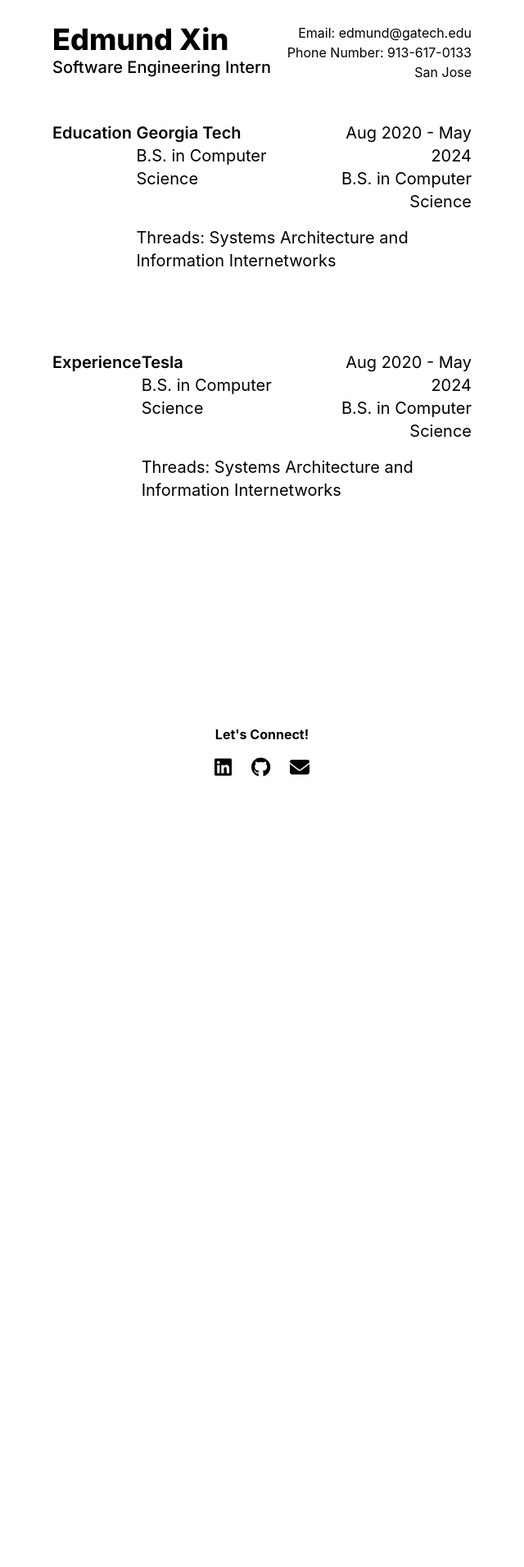
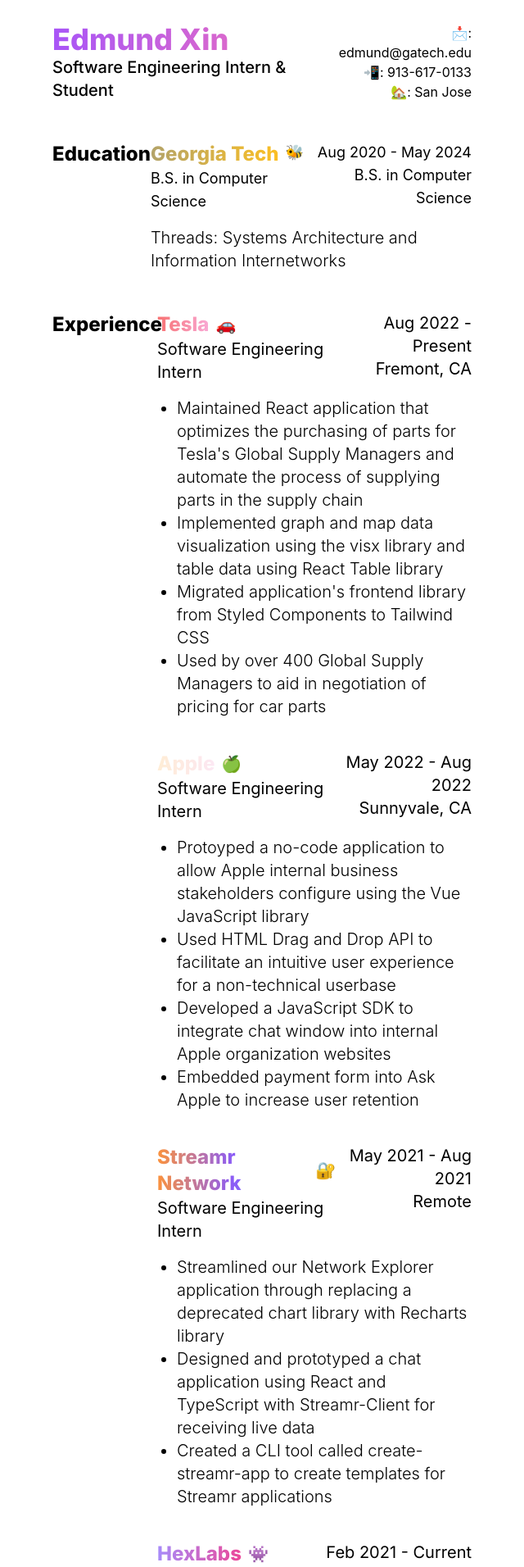
Before and after one commit to its-edmund/personal-website, a Next.js app: page /resume in a window 1280 px wide. Shown: the part 100-2012 px from the top of the page at 82% size, without its empty margins (320-960 px from the left). Before the commit the page ends 1080 px from the top, so only its background shows below. Built offline with nearby package versions, Linux system fonts and the light colour scheme.

Commit message:
Finish resume page

```diff
--- a/components/Navbar.tsx
+++ b/components/Navbar.tsx
@@ -51,7 +51,7 @@
             currentRoute === "/resume" ? "bg-white text-black" : "text-white"
           }`}
         >
-          About
+          Resume
         </a>
       </Link>
       <Link href="/blog">
--- /dev/null
+++ b/components/Resume/Section.tsx
@@ -0,0 +1,9 @@
+import { NextPage } from "next";
+
+interface SectionProps {
+  sectionTitle: string;
+}
+
+const Section: NextPage = () => {
+  return <div></div>;
+};
--- a/pages/resume.tsx
+++ b/pages/resume.tsx
@@ -1,28 +1,93 @@
 import { NextPage } from "next";
+import { useState } from "react";
 import Layout from "../components/Layout";
+import ResumeFile from "/public/files/Edmund_Xin_Resume.pdf";
+
+interface EntryProps {
+  title: string;
+  dateRange?: string;
+  role?: string;
+  location?: string;
+  content: string[];
+  gradient?: string;
+  icon?: string;
+}
+
+const Entry: NextPage<EntryProps> = ({
+  title,
+  dateRange,
+  role,
+  location,
+  content,
+  gradient,
+  icon,
+}: EntryProps) => {
+  return (
+    <div className="mb-6">
+      <div className="flex flex-row text-xl">
+        <div>
+          <div className="flex flex-row items-center">
+            <h6
+              className={`text-2xl font-extrabold ${
+                gradient ? "text-transparent bg-clip-text " + gradient : ""
+              } mr-2`}
+            >
+              {title}
+            </h6>
+            {icon}
+          </div>
+          <p>{role}</p>
+        </div>
+        <div className="flex flex-col ml-auto text-right">
+          <h6>{dateRange}</h6>
+          <p>{location}</p>
+        </div>
+      </div>
+
+      <div className="mt-4 pl-6 text-md font-light">
+        <ul className="list-disc">
+          {content.map((sent) => {
+            return <li key={sent}>{sent}</li>;
+          })}
+        </ul>
+      </div>
+      <p className="mt-4"></p>
+    </div>
+  );
+};
 
 const Resume: NextPage = () => {
+  const [downloadButtonHover, setDownloadButtonHover] = useState(false);
   return (
     <Layout>
       <div className="px-64 py-16">
         <div className="flex flex-row justify-between">
           <div className="flex flex-col">
-            <h2 className="text-4xl font-extrabold">Edmund Xin</h2>
-            <h4 className="text-xl font-medium">Software Engineering Intern</h4>
+            <h2 className="text-4xl font-extrabold text-transparent bg-clip-text bg-gradient-to-r from-purple-500 to-pink-400">
+              Edmund Xin
+            </h2>
+            <h4 className="text-xl font-medium">
+              Software Engineering Intern & Student
+            </h4>
           </div>
           <div className="flex flex-col text-right">
-            <p>Email: edmund@gatech.edu</p>
-            <p>Phone Number: 913-617-0133</p>
-            <p>San Jose</p>
+            <p>📩: edmund@gatech.edu</p>
+            <p>📲: 913-617-0133</p>
+            <p>🏡: San Jose</p>
           </div>
         </div>
         <div className="flex flex-col">
-          <div className="flex flex-row py-12 text-xl">
-            <h5 className="w-1/4 text-xl font-semibold">Education</h5>
+          <div className="flex flex-row pt-12 text-xl">
+            <h5 className="w-1/4 text-2xl font-extrabold">Education</h5>
             <div className="flex flex-col w-full">
-              <div className="flex flex-row">
+              <div className="flex flex-row text-lg">
                 <div>
-                  <h6 className="font-semibold">Georgia Tech</h6>
+                  <div className="flex flex-row">
+                    <h6 className="font-extrabold text-2xl text-transparent bg-clip-text bg-gradient-to-r from-[#B3A369] to-amber-400 mr-2">
+                      Georgia Tech
+                    </h6>
+                    🐝
+                  </div>
                   <p>B.S. in Computer Science</p>
                 </div>
                 <div className="flex flex-col ml-auto text-right">
@@ -31,7 +96,7 @@
                 </div>
               </div>
 
-              <p className="mt-4">
+              <p className="mt-4 font-light">
                 Threads: Systems Architecture and Information Internetworks
               </p>
             </div>
@@ -39,25 +104,108 @@
         </div>
         <div className="flex flex-col">
           <div className="flex flex-row py-12 text-xl">
-            <h5 className="w-1/4 text-xl font-semibold">Experience</h5>
+            <h5 className="w-1/4 text-2xl font-extrabold">Experience</h5>
             <div className="flex flex-col w-full">
-              <div className="flex flex-row">
-                <div>
-                  <h6 className="font-semibold">Tesla</h6>
-                  <p>B.S. in Computer Science</p>
-                </div>
-                <div className="flex flex-col ml-auto text-right">
-                  <h6>Aug 2020 - May 2024</h6>
-                  <p>B.S. in Computer Science</p>
-                </div>
-              </div>
+              <Entry
+                title="Tesla"
+                dateRange="Aug 2022 - Present"
+                location="Fremont, CA"
+                role="Software Engineering Intern"
+                icon="🚗"
+                content={[
+                  "Maintained React application that optimizes the purchasing of parts for Tesla's Global Supply Managers and automate the process of supplying parts in the supply chain",
+                  "Implemented graph and map data visualization using the visx library and table data using React Table library",
+                  "Migrated application's frontend library from Styled Components to Tailwind CSS",
+                  "Used by over 400 Global Supply Managers to aid in negotiation of pricing for car parts",
+                ]}
+                gradient="bg-gradient-to-r from-red-400 to-pink-300"
+              />
+              <Entry
+                title="Apple"
+                dateRange="May 2022 - Aug 2022"
+                location="Sunnyvale, CA"
+                role="Software Engineering Intern"
+                icon="🍏"
+                content={[
+                  "Protoyped a no-code application to allow Apple internal business stakeholders configure using the Vue JavaScript library",
+                  "Used HTML Drag and Drop API to facilitate an intuitive user experience for a non-technical userbase",
+                  "Developed a JavaScript SDK to integrate chat window into internal Apple organization websites",
+                  "Embedded payment form into Ask Apple to increase user retention",
+                ]}
+                gradient="bg-gradient-to-r from-orange-100 to-pink-100"
+              />
+              <Entry
+                title="Streamr Network"
+                dateRange="May 2021 - Aug 2021"
+                location="Remote"
+                role="Software Engineering Intern"
+                icon="🔐"
+                content={[
+                  "Streamlined our Network Explorer application through replacing a deprecated chart library with Recharts library",
+                  "Designed and prototyped a chat application using React and TypeScript with Streamr-Client for receiving live data",
+                  "Created a CLI tool called create-streamr-app to create templates for Streamr applications",
+                ]}
+                gradient="bg-gradient-to-r from-orange-400 via-violet-500 to-blue-400"
+              />
+              <Entry
+                title="HexLabs"
+                dateRange="Feb 2021 - Current"
+                location="Atlanta, GA"
+                role="Tech Team Member"
+                icon="👾"
+                content={[
+                  "Spearheaded the migration of HexLab backend services to a centralized monorepo for increased maintability",
+                  "Acted as project lead for our Admin Dashboard application which combines data of +1500 participants of HackGT",
+                  "Used React Table and React Query to display scoring data of projects for HexLabs’s judging platform",
+                ]}
+                gradient="bg-gradient-to-r from-violet-400 to-pink-500"
+              />
 
-              <p className="mt-4">
-                Threads: Systems Architecture and Information Internetworks
-              </p>
+              <Entry
+                title="Bits of Good"
+                dateRange="Jan 2021 - Current"
+                location="Atlanta, GA"
+                role="Software Developer"
+                icon="🫶"
+                content={[
+                  "Led a development team to maintain non-profit organization applications and internal applications for the Bits of Good organization",
+                  "Implemented course search feature using webscrapper API to aggregate course information",
+                  "Deployed non-profit organization NextJS applications using Vercel and Microsoft Azure",
+                  "Developed a authentication service with OAuth 2 and Express for a React-Native mobile application",
+                ]}
+                gradient="bg-gradient-to-r from-red-400 to-orange-400"
+              />
             </div>
           </div>
         </div>
+      </div>
+      <div className="w-full flex -mt-12">
+        <button
+          className="min-w-fit mx-auto"
+          onMouseEnter={() => setDownloadButtonHover(true)}
+          onMouseLeave={() => setDownloadButtonHover(false)}
+          onClick={() => {
+            window.open("/Edmund_Xin_Resume.pdf");
+          }}
+        >
+          <div className="bg-gradient-to-r from-violet-400 to-pink-500 max-w-fit mx-auto rounded-full font-bold text-xl flex">
+            <div
+              className={`px-8 py-3 w-full h-full rounded-full bg-neutral-900 flex-1 m-1 ${
+                downloadButtonHover ? "bg-transparent" : ""
+              } transition-colors`}
+            >
+              <h6
+                className={`whitespace-nowrap transition-colors ${
+                  !downloadButtonHover
+                    ? "text-transparent bg-clip-text bg-gradient-to-r from-violet-400 to-pink-500"
+                    : "text-white"
+                }`}
+              >
+                Download a Copy
+              </h6>
+            </div>
+          </div>
+        </button>
       </div>
     </Layout>
   );
--- a/styles/globals.css
+++ b/styles/globals.css
@@ -1,4 +1,4 @@
-@import url("https://fonts.googleapis.com/css2?family=Inter:wght@400;500;600;700;800&display=swap");
+@import url("https://fonts.googleapis.com/css2?family=Inter:wght@100;200;300;400;500;600;700;800&display=swap");
 
 @tailwind base;
 @tailwind components;
```
Also changed, not shown: pages/index.tsx (+17 -10 lines), components/Resume/Entry.tsx (added), 1 other file (tests, documents, lock files or other folders).
